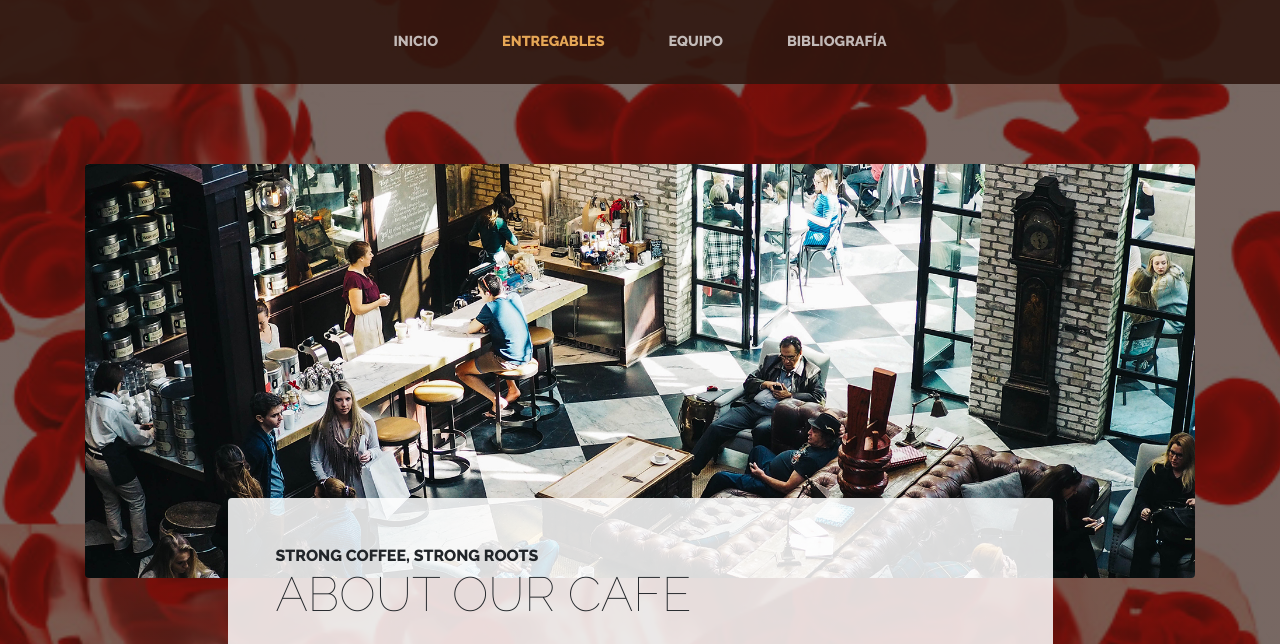
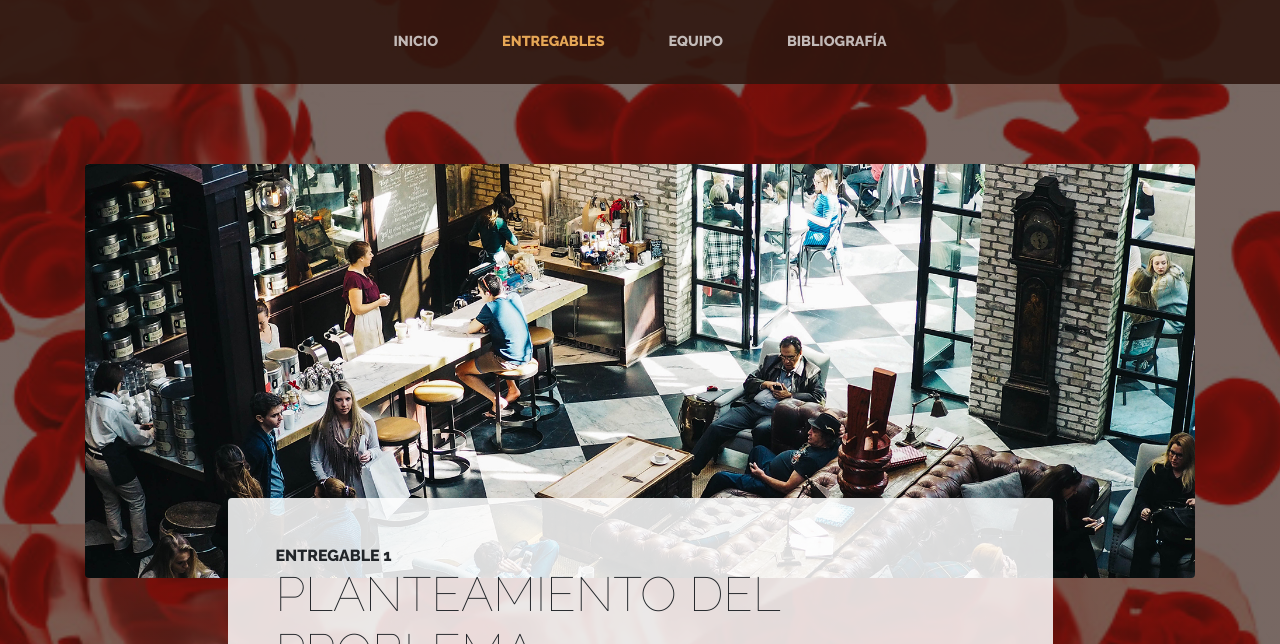
Before and after one commit to JoseCebrian12/GPI2911, a website: page about.html in a window 1280 px wide. Shown: the part 276-920 px from the top of the page. Drawn offline with Linux system fonts and the light colour scheme.

Commit message:
Update about.html

```diff
--- a/about.html
+++ b/about.html
@@ -65,8 +65,8 @@
             <div class="col-xl-9 col-lg-10 mx-auto">
               <div class="bg-faded rounded p-5">
                 <h2 class="section-heading mb-4">
-                  <span class="section-heading-upper">Strong Coffee, Strong Roots</span>
-                  <span class="section-heading-lower">About Our Cafe</span>
+                  <span class="section-heading-upper">Entregable 1</span>
+                  <span class="section-heading-lower">Planteamiento del problema</span>
                 </h2>
                 <p>Founded in 1987 by the Hernandez brothers, our establishment has been serving up rich coffee sourced from artisan farmers in various regions of South and Central America. We are dedicated to travelling the world, finding the best coffee, and bringing back to you here in our cafe.</p>
                 <p class="mb-0">We guarantee that you will fall in <em>lust</em> with our decadent blends the moment you walk inside until you finish your last sip. Join us for your daily routine, an outing with friends, or simply just to enjoy some alone time.</p>
```
